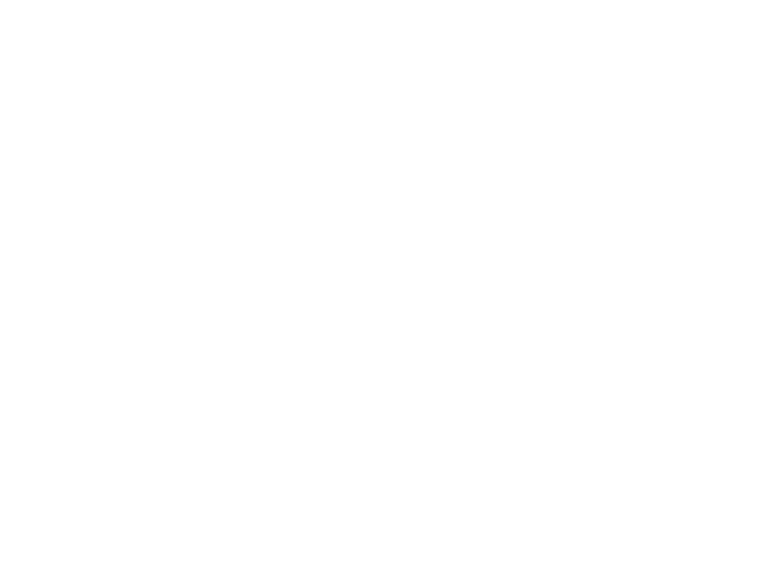
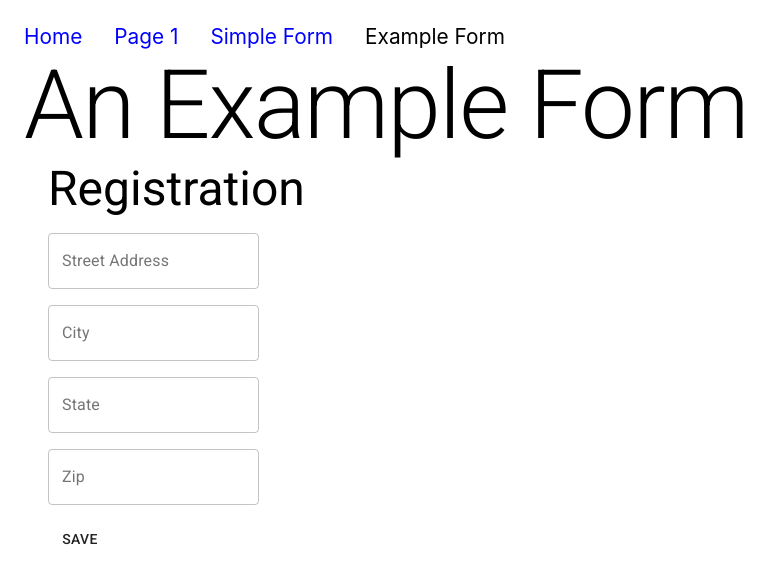
Before and after one commit to troymstep/problem-3, a React (Create React App) app: page /example-form in a window 1280 px wide. Before the commit this address had no page. Shown: the top 584 px of the page, without its empty margins (0-781 px from the left). Built offline with nearby package versions, Linux system fonts and the light colour scheme.

Commit message:
Class 5 Lecture Updates

```diff
--- a/src/common/MainMenu.js
+++ b/src/common/MainMenu.js
@@ -29,6 +29,9 @@
       <Grid item>
         <Link to="/simple-form">Simple Form</Link>
       </Grid>
+      <Grid item>
+        <Link to="/example-form">Example Form</Link>
+      </Grid>
     </MenuWrapper>
   );
 };
--- a/src/index.js
+++ b/src/index.js
@@ -7,6 +7,7 @@
 import { Page1 } from "./pages/Page1";
 import { NotFound } from "./pages/NotFound";
 import { SimpleFormPage } from "./pages/SimpleFormPage";
+import { ExampleFormPage } from "./pages/ExampleFormPage";
 
 ReactDOM.render(
   <React.StrictMode>
@@ -14,6 +15,7 @@
       <Routes>
         <Route path="/" element={<Home />} />
         <Route path="/page1" element={<Page1 />} />
+        <Route path="/example-form" element={<ExampleFormPage />} />
         <Route path="/simple-form" element={<SimpleFormPage />} />
         <Route element={<NotFound />} />
       </Routes>
--- /dev/null
+++ b/src/modules/samples/ExampleForm.js
@@ -0,0 +1,99 @@
+import {
+  Button,
+  Container,
+  Grid,
+  TextField,
+  Typography,
+} from "@material-ui/core";
+import { useFormik } from "formik";
+import * as yup from "yup";
+
+const initialValues = {
+  address: "",
+  city: "",
+  state: "",
+  zip: "",
+};
+
+const validationSchema = yup.object({
+  address: yup.string().required().label("Street Address"),
+  city: yup.string().required().label("City"),
+  state: yup.string().required().label("State"),
+  zip: yup.string().required().label("zip"),
+});
+
+export const ExampleForm = () => {
+  const { values, errors, handleSubmit, handleBlur, handleChange, isValid } =
+    useFormik({
+      initialValues,
+      validationSchema,
+      onSubmit: (values, helpers) => {
+        console.log(values, helpers);
+      },
+    });
+
+  return (
+    <form onSubmit={handleSubmit}>
+      <Container>
+        <Grid container spacing={2}>
+          <Grid item xs={12}>
+            <Typography variant="h3">Registration</Typography>
+          </Grid>
+          <Grid item xs={12}>
+            <TextField
+              id="address"
+              value={values.address}
+              onChange={handleChange}
+              onBlur={handleBlur}
+              variant="outlined"
+              label="Street Address"
+              error={!!errors.address}
+              helperText={errors.address}
+            />
+          </Grid>
+          <Grid item xs={12}>
+            <TextField
+              id="city"
+              value={values.city}
+              onChange={handleChange}
+              onBlur={handleBlur}
+              variant="outlined"
+              label="City"
+              error={!!errors.city}
+              helperText={errors.city}
+            />
+          </Grid>
+          <Grid item xs={12}>
+            <TextField
+              id="state"
+              value={values.state}
+              onChange={handleChange}
+              onBlur={handleBlur}
+              variant="outlined"
+              label="State"
+              error={!!errors.state}
+              helperText={errors.state}
+            />
+          </Grid>
+          <Grid item xs={12}>
+            <TextField
+              id="zip"
+              value={values.zip}
+              onChange={handleChange}
+              onBlur={handleBlur}
+              variant="outlined"
+              label="Zip"
+              error={!!errors.zip}
+              helperText={errors.zip}
+            />
+          </Grid>
+          <Grid item xs={12}>
+            <Button type="submit" disabled={isValid === false}>
+              Save
+            </Button>
+          </Grid>
+        </Grid>
+      </Container>
+    </form>
+  );
+};
--- /dev/null
+++ b/src/pages/ExampleFormPage.js
@@ -0,0 +1,19 @@
+import { Container, Grid, Typography } from "@material-ui/core";
+import { MainMenu } from "../common/MainMenu";
+import { ExampleForm } from "../modules/samples/ExampleForm";
+
+export const ExampleFormPage = () => {
+  return (
+    <Container>
+      <Grid item xs={12}>
+        <MainMenu />
+      </Grid>
+      <Grid item xs={12}>
+        <Typography variant="h1">An Example Form</Typography>
+      </Grid>
+      <Grid item xs={12}>
+        <ExampleForm />
+      </Grid>
+    </Container>
+  );
+};
--- a/src/pages/NotFound.js
+++ b/src/pages/NotFound.js
@@ -1,4 +1,4 @@
-import React from 'react';
+import React from "react";
 
 export const NotFound = () => {
   return <div>Whoops! You're looking for something we don't have.</div>;
```
